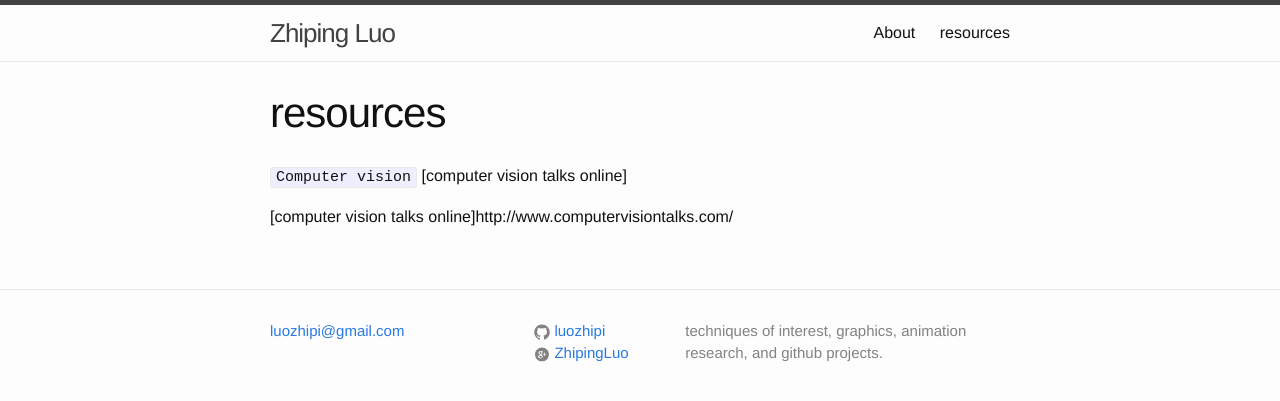
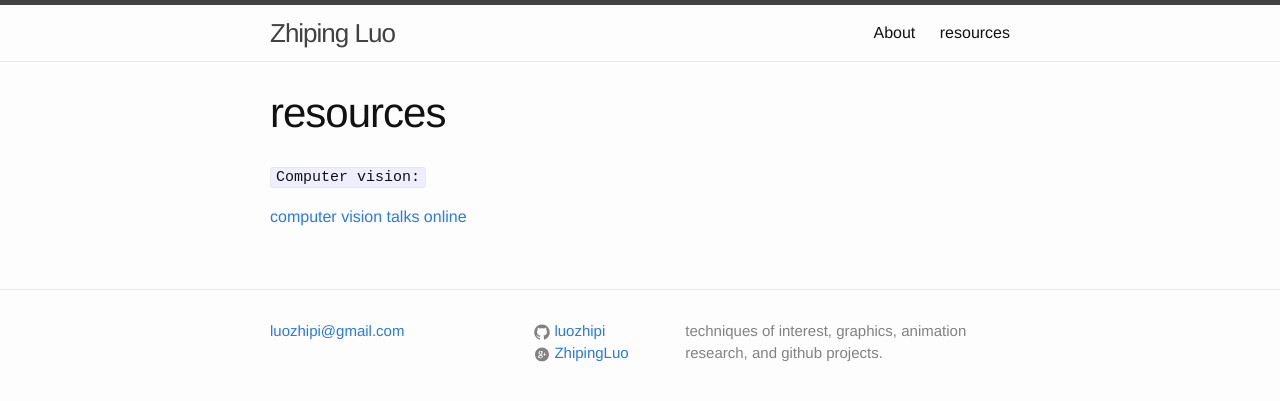
Before and after one commit to luozhipi/luozhipi.github.io, a Jekyll site: the page built from resources.md, in a window 1280 px wide. Shown: the top 401 px of the page. Built offline with Jekyll 4.4.1, drawn with Linux system fonts in a browser that asks for light colours.

Commit message:
Update resources.md

```diff
--- a/resources.md
+++ b/resources.md
@@ -4,7 +4,8 @@ title: resources
 permalink: /res/
 ---
 
-`Computer vision`
+`Computer vision:`
+
 [computer vision talks online]
 
-[computer vision talks online]http://www.computervisiontalks.com/
+[computer vision talks online]: http://www.computervisiontalks.com/
```
